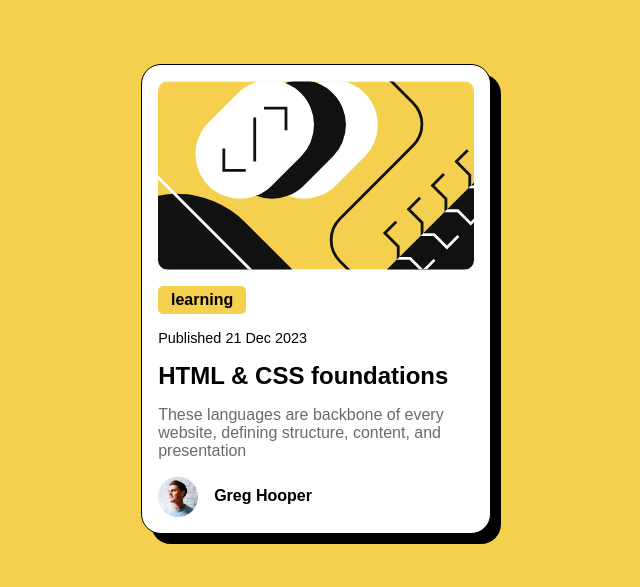
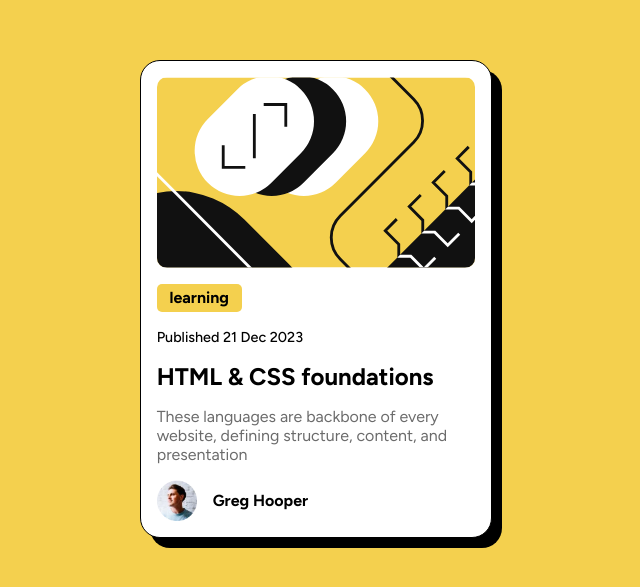
Before and after one commit to Wira-Kusuma/blog-preview-card-main-react, a React (Vite) app: page / in a window 1280 px wide. Shown: the part 101-688 px from the top of the page, without its empty margins (324-964 px from the left). Built offline with nearby package versions, Linux system fonts and the light colour scheme.

Commit message:
font embeb

```diff
--- a/src/App.css
+++ b/src/App.css
@@ -38,7 +38,7 @@ header img:first-child {
   padding: 0.3rem 0.8rem;
   border-radius: 5px;
   background-color:var(--Yellow) ;
-  font-weight: 600;
+  font-weight: 700;
 }
 
 .date {
@@ -62,7 +62,7 @@ header img:first-child {
 }
 
 .username {
-  font-weight: 600;
+  font-weight: 700;
 }
 
 @media screen and (max-width:30rem){
--- a/src/index.css
+++ b/src/index.css
@@ -1,3 +1,5 @@
+@import url('https://fonts.googleapis.com/css2?family=Barlow+Semi+Condensed:ital,wght@0,100;0,200;0,300;0,400;0,500;0,600;0,700;0,800;0,900;1,100;1,200;1,300;1,400;1,500;1,600;1,700;1,800;1,900&family=Barlow:ital,wght@0,100;0,200;0,300;0,400;0,500;0,600;0,700;0,800;0,900;1,100;1,200;1,300;1,400;1,500;1,600;1,700;1,800;1,900&family=DM+Sans:ital,opsz,wght@0,9..40,100..1000;1,9..40,100..1000&family=Epilogue:ital,wght@0,100..900;1,100..900&family=Figtree:ital,wght@0,300..900;1,300..900&family=Fraunces:ital,opsz,wght@0,9..144,100..900;1,9..144,100..900&family=Manrope:wght@200..800&family=Outfit:wght@100..900&family=Poppins:ital,wght@0,100;0,200;0,300;0,400;0,500;0,600;0,700;0,800;0,900;1,100;1,200;1,300;1,400;1,500;1,600;1,700;1,800;1,900&family=Public+Sans:ital,wght@0,100..900;1,100..900&family=Roboto:ital,wght@0,100..900;1,100..900&family=Work+Sans:ital,wght@0,100..900;1,100..900&display=swap');
+
 * {
   font-family: 'Figtree', Arial, Helvetica, sans-serif;
   box-sizing: border-box;
```
Also changed, not shown: 4 other files (tests, documents, lock files or other folders).
